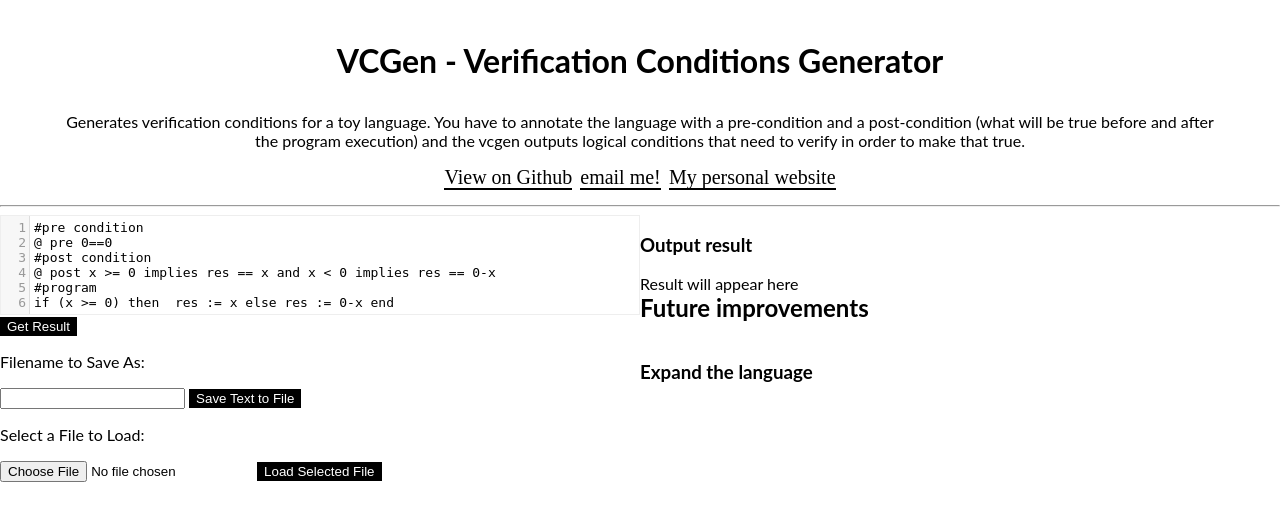
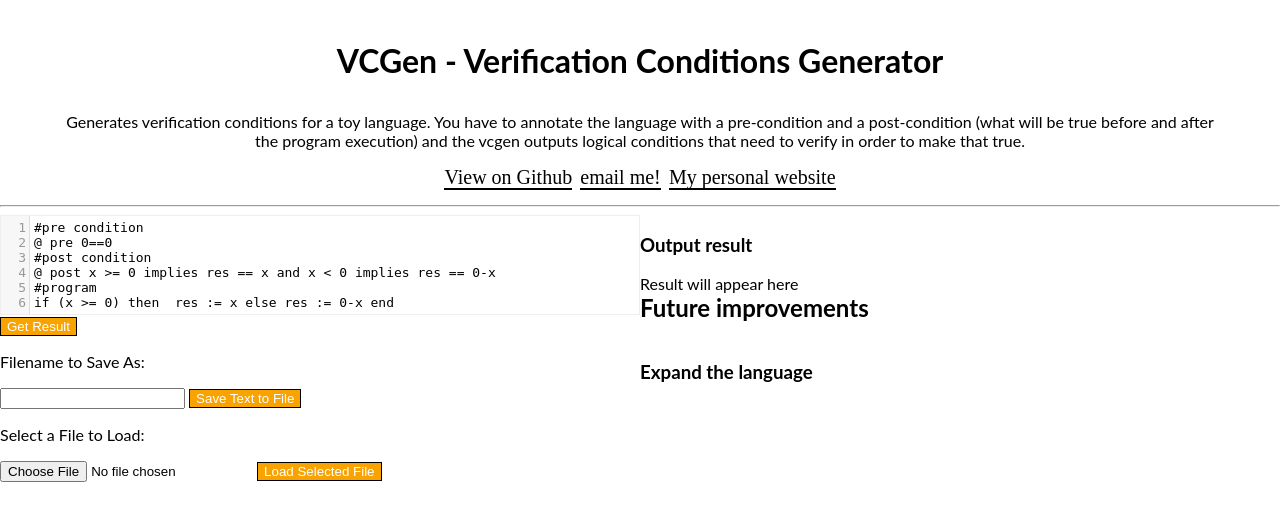
Before and after one commit to anaoaktree/vcgen, a Django app: page / in a window 1280 px wide. Shown: the top 521 px of the page. Run offline with Django 3.2, Linux system fonts and the light colour scheme; some libraries are stand-ins or nearby versions.

Commit message:
styling css btns

```diff
--- a/textinterface/static/textinterface/css/style.css
+++ b/textinterface/static/textinterface/css/style.css
@@ -38,12 +38,19 @@ article{
 	width: 50%;
 }
 
+
 button{
-	background: black;
+	background: #F9A300;
 	outline:0;
 	border:0;
 	border:1px solid black;
 	color:white;
+}
+
+
+button:hover{
+cursor: pointer;
+background-color: #FABD44;
 }
 
 .offscreen
```
